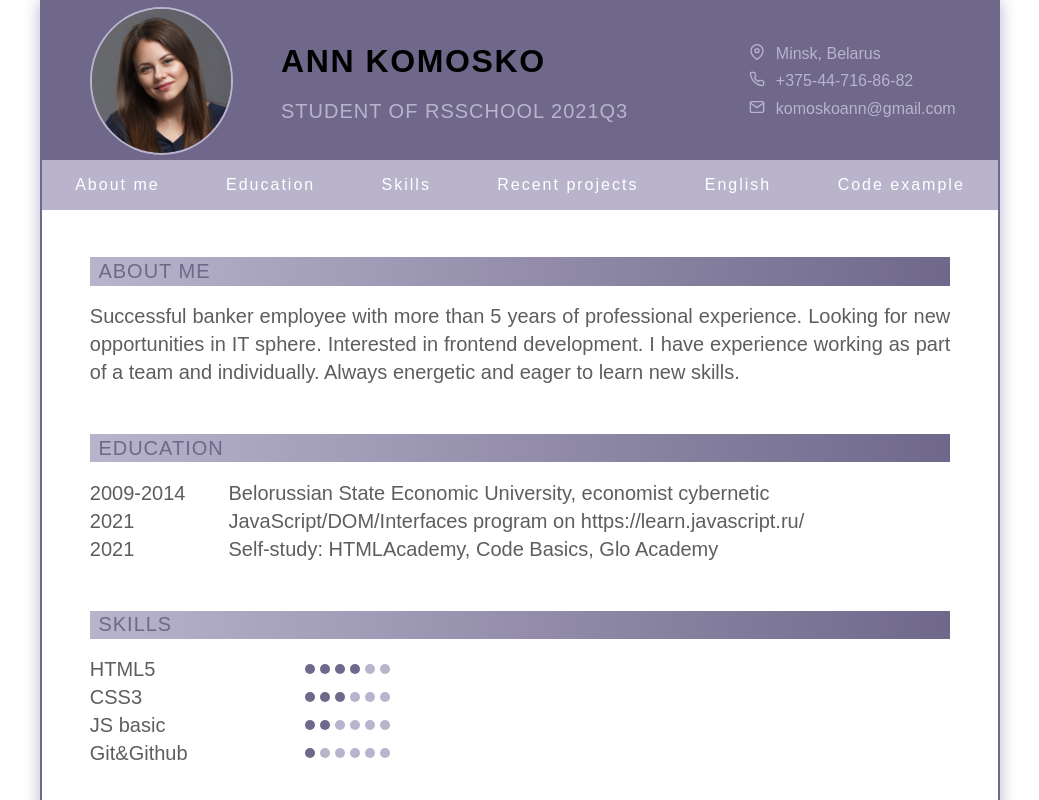
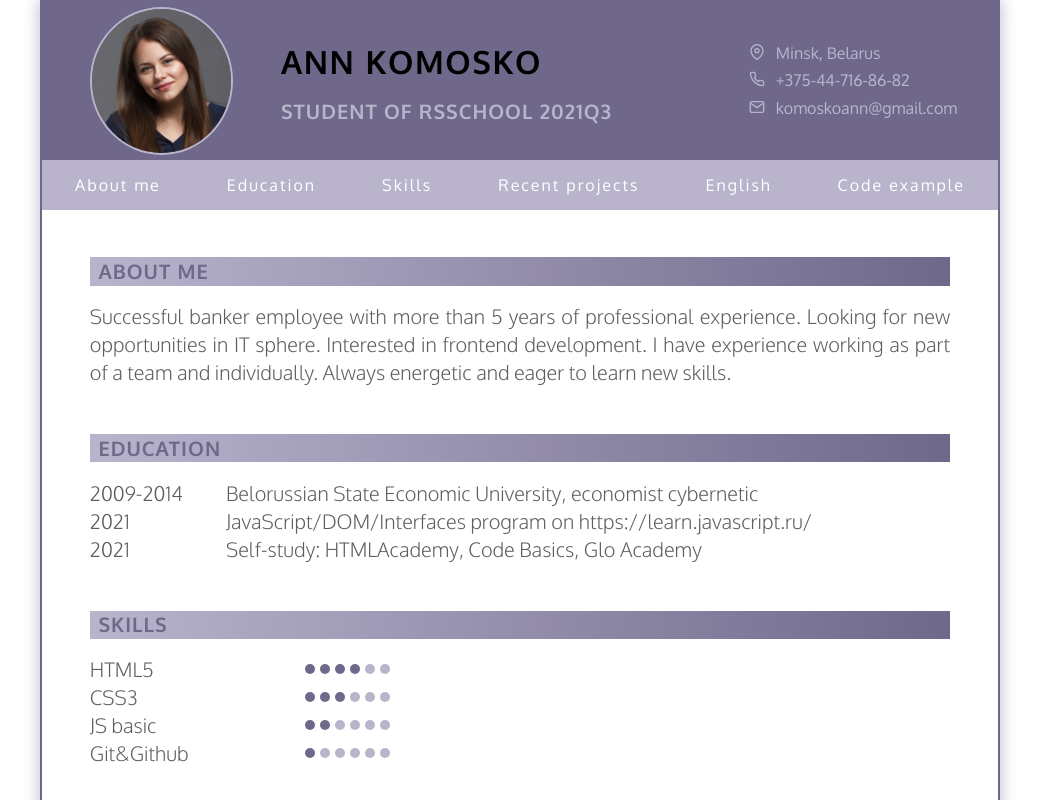
Before and after one commit to komoskoann/rsschool-cv, a plain HTML site: page index.html in a window 1280 px wide. Shown: the top 800 px of the page, without its empty margins (120-1159 px from the left). Drawn offline with Linux system fonts and the light colour scheme; a script that the page names is missing.

Commit message:
fix: change font-style

```diff
--- a/index.html
+++ b/index.html
@@ -5,6 +5,9 @@
     <meta http-equiv="X-UA-Compatible" content="IE=edge">
     <meta name="viewport" content="width=device-width, initial-scale=1.0">
     <title>CV - Komosko Ann</title>
+    <link rel="preconnect" href="https://fonts.googleapis.com">
+    <link rel="preconnect" href="https://fonts.gstatic.com" crossorigin>
+    <link href="https://fonts.googleapis.com/css2?family=Oxygen:wght@300;400;700&display=swap" rel="stylesheet">
     <link rel="stylesheet" href="highlight/styles/github-dark-dimmed.min.css">
     <script src="highlight/highlight.min.js"></script>
     <script>hljs.highlightAll();</script>
--- a/style.css
+++ b/style.css
@@ -4,7 +4,7 @@ html {
 
 body {
   margin: 0;
-  font-family: Arial;
+  font-family: "Oxygen", sans-serif;
 }
 
 ul {
@@ -26,6 +26,7 @@ p {
   margin: 0;
   padding: 0;
   color: #5e5e60;
+  font-weight: 300;
 }
 
 .main {
@@ -46,7 +47,7 @@ p {
 }
 
 h1 {
-  font-weight: bold;
+  font-weight: 700;
   font-size: 32px;
   line-height: 35px;
   letter-spacing: 0.05em;
@@ -55,7 +56,7 @@ h1 {
 }
 
 h2 {
-  font-weight: normal;
+  font-weight: 700;
   font-size: 20px;
   line-height: 23px;
   letter-spacing: 0.05em;
```
